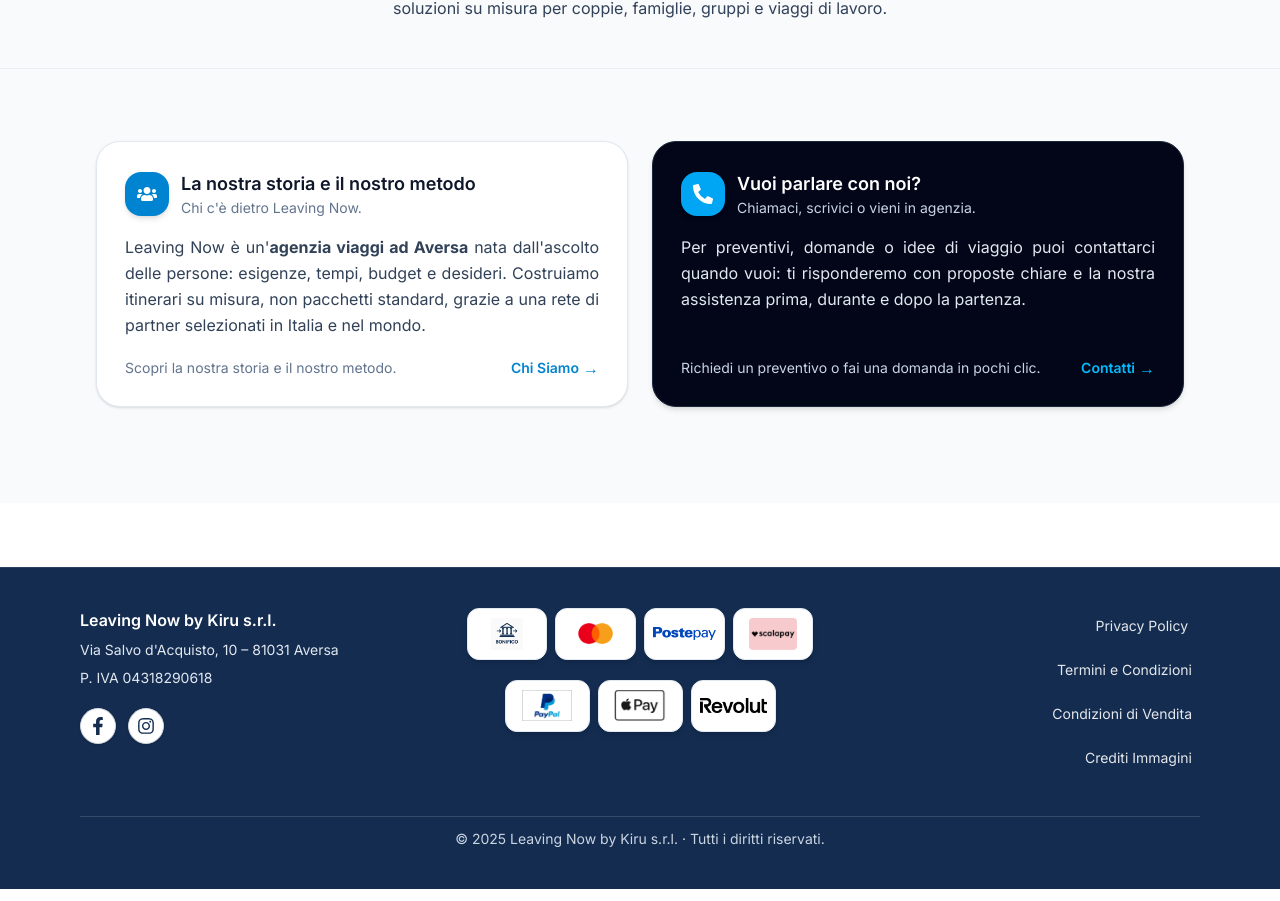
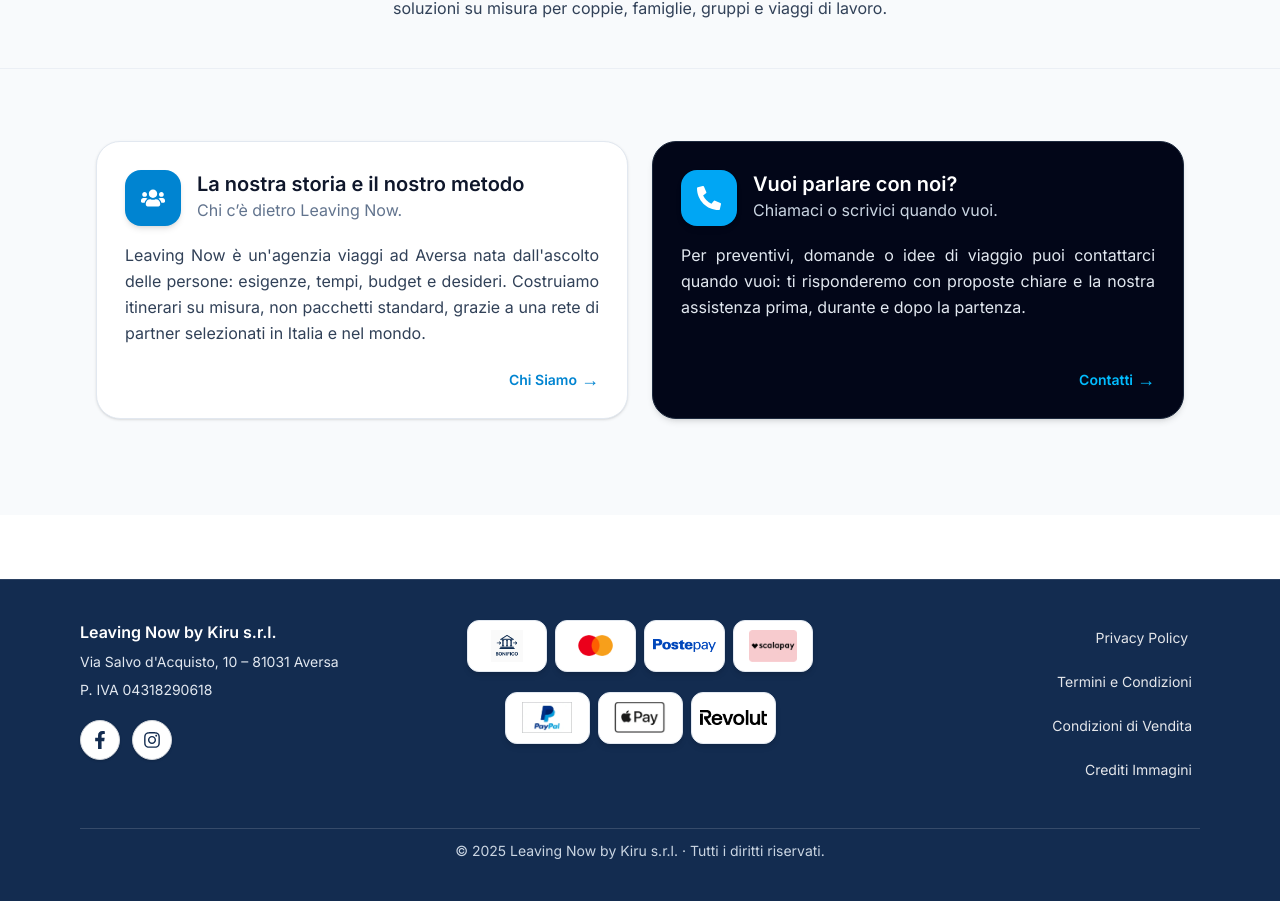
Before and after one commit to schiavonelu/leavingnow-site, a React (Vite) app: page / in a window 1280 px wide. Shown: the part 5453-6354 px from the top of the page. Built offline with nearby package versions, Linux system fonts and the light colour scheme.

Commit message:
Fix grid

```diff
--- a/src/components/ui/ReviewsSection.jsx
+++ b/src/components/ui/ReviewsSection.jsx
@@ -115,8 +115,8 @@ const reviews = [
   },
 ];
 
-const AUTO_SLIDE_MS_MOBILE = 9000;   // più tempo su mobile
-const AUTO_SLIDE_MS_DESKTOP = 15000; // più tempo su desktop
+const AUTO_SLIDE_MS_MOBILE = 12000;   // più tempo su mobile
+const AUTO_SLIDE_MS_DESKTOP = 20000; // più tempo su desktop
 const MAX_DESKTOP_PAGES = 3;
 
 const ReviewsSection = () => {
--- a/src/sections/shared/AgencyIntroStrip.jsx
+++ b/src/sections/shared/AgencyIntroStrip.jsx
@@ -6,7 +6,7 @@ const AgencyIntroStrip = ({ showHeading = true }) => {
   const { ref, isVisible } = useInView({ threshold: 0.2 });
 
   return (
-    <section className="bg-slate-50 py-10 md:py-14">
+    <section className="bg-slate-50 py-12 md:py-14">
       <div
         ref={ref}
         className={[
@@ -15,47 +15,44 @@ const AgencyIntroStrip = ({ showHeading = true }) => {
           isVisible ? "opacity-100 translate-y-0" : "opacity-0 translate-y-4",
         ].join(" ")}
       >
+        <div className="grid gap-6 md:gap-6 md:grid-cols-2 text-center md:text-left">
 
-
-        {/* Card collegate a Chi Siamo / Contatti */}
-        <div className="grid gap-4 md:gap-6 md:grid-cols-2">
-          {/* Card CHI SIAMO */}
+          {/* CARD CHI SIAMO */}
           <Link
             to="/chi-siamo"
-            className="group block focus:outline-none focus-visible:ring-2 focus-visible:ring-sky-500 focus-visible:ring-offset-2 focus-visible:ring-offset-slate-50 rounded-3xl"
+            className="group block mx-auto w-full max-w-md md:max-w-none focus:outline-none focus-visible:ring-2 focus-visible:ring-sky-500 focus-visible:ring-offset-2 rounded-3xl"
           >
-            <article className="rounded-3xl bg-white border border-slate-200 shadow-sm p-5 md:p-7 flex flex-col h-full transition-all duration-200 group-hover:shadow-md group-hover:border-sky-400">
-              <div className="flex items-center gap-3 mb-3 md:mb-4">
-                <div className="flex h-11 w-11 items-center justify-center rounded-2xl bg-sky-600 text-white shadow-md transition-transform duration-200 group-hover:scale-105">
-                  <FaUsers className="text-xl" />
+            <article className="rounded-3xl bg-white border border-slate-200 shadow-sm
+              p-6 md:p-7 flex flex-col h-full
+              transition-all duration-200 group-hover:shadow-md group-hover:border-sky-400">
+
+              <div className="flex items-center md:items-start justify-center md:justify-start gap-4 mb-4">
+                <div className="flex h-14 w-14 items-center justify-center rounded-2xl bg-sky-600 text-white shadow-md transition-transform duration-200 group-hover:scale-105">
+                  <FaUsers className="text-2xl" />
                 </div>
+
                 <div className="text-left">
-                  <h3 className="text-base md:text-lg font-semibold text-slate-900">
+                  <h3 className="text-lg md:text-xl font-semibold text-slate-900">
                     La nostra storia e il nostro metodo
                   </h3>
-                  <p className="text-xs md:text-sm text-slate-500">
-                    Chi c&apos;è dietro Leaving Now.
+                  <p className="text-sm md:text-base text-slate-500">
+                    Chi c’è dietro Leaving Now.
                   </p>
                 </div>
               </div>
 
-              {/* Testo esteso solo da md in su */}
-              <p className="hidden md:block text-sm md:text-base text-slate-700 leading-relaxed text-justify flex-1">
-                Leaving Now è un&apos;<strong>agenzia viaggi ad Aversa</strong>{" "}
-                nata dall&apos;ascolto delle persone: esigenze, tempi, budget e
-                desideri. Costruiamo itinerari su misura, non pacchetti
-                standard, grazie a una rete di partner selezionati in Italia e
-                nel mondo.
+              {/* Testo completo anche su mobile */}
+              <p className="text-sm md:text-base text-slate-700 leading-relaxed text-justify flex-1">
+                Leaving Now è un'agenzia viaggi ad Aversa nata dall'ascolto delle persone: esigenze,
+                tempi, budget e desideri. Costruiamo itinerari su misura, non pacchetti standard,
+                grazie a una rete di partner selezionati in Italia e nel mondo.
               </p>
 
-              <div className="mt-3 md:mt-5 flex items-center justify-between gap-2">
-                {/* Micro copy mobile/desktop breve */}
-                <p className="text-xs md:text-sm text-slate-500">
-                  Scopri la nostra storia e il nostro metodo.
-                </p>
-                <span className="text-xs md:text-sm font-semibold text-sky-600 flex items-center gap-1">
+              {/* LINK → ALLINEATO A DESTRA */}
+              <div className="mt-4 md:mt-6 flex items-center justify-end gap-2">
+                <span className="text-sm md:text-sm font-semibold text-sky-600 flex items-center gap-1">
                   Chi Siamo
-                  <span className="text-base leading-none transition-transform duration-200 group-hover:translate-x-0.5">
+                  <span className="text-lg leading-none transition-transform duration-200 group-hover:translate-x-0.5">
                     →
                   </span>
                 </span>
@@ -63,46 +60,48 @@ const AgencyIntroStrip = ({ showHeading = true }) => {
             </article>
           </Link>
 
-          {/* Card CONTATTI */}
+          {/* CARD CONTATTI */}
           <Link
             to="/contatti"
-            className="group block focus:outline-none focus-visible:ring-2 focus-visible:ring-sky-500 focus-visible:ring-offset-2 focus-visible:ring-offset-slate-50 rounded-3xl"
+            className="group block mx-auto w-full max-w-md md:max-w-none focus:outline-none focus-visible:ring-2 focus-visible:ring-sky-500 focus-visible:ring-offset-2 rounded-3xl"
           >
-            <article className="rounded-3xl bg-slate-950 text-slate-50 border border-slate-800 shadow-md p-5 md:p-7 flex flex-col h-full transition-all duration-200 group-hover:shadow-lg group-hover:border-sky-500">
-              <div className="flex items-center gap-3 mb-3 md:mb-4">
-                <div className="flex h-11 w-11 items-center justify-center rounded-2xl bg-sky-500 text-white shadow-md transition-transform duration-200 group-hover:scale-105">
-                  <FaPhoneAlt className="text-xl" />
+            <article className="rounded-3xl bg-slate-950 text-slate-50 border border-slate-800 shadow-md
+              p-6 md:p-7 flex flex-col h-full
+              transition-all duration-200 group-hover:shadow-lg group-hover:border-sky-500">
+
+              <div className="flex items-center md:items-start justify-center md:justify-start gap-4 mb-4">
+                <div className="flex h-14 w-14 items-center justify-center rounded-2xl bg-sky-500 text-white shadow-md transition-transform duration-200 group-hover:scale-105">
+                  <FaPhoneAlt className="text-2xl" />
                 </div>
+
                 <div className="text-left">
-                  <h3 className="text-base md:text-lg font-semibold text-white">
+                  <h3 className="text-lg md:text-xl font-semibold text-white">
                     Vuoi parlare con noi?
                   </h3>
-                  <p className="text-xs md:text-sm text-slate-300">
-                    Chiamaci, scrivici o vieni in agenzia.
+                  <p className="text-sm md:text-base text-slate-300">
+                    Chiamaci o scrivici quando vuoi.
                   </p>
                 </div>
               </div>
 
-              {/* Testo esteso solo da md in su */}
-              <p className="hidden md:block text-sm md:text-base text-slate-200 leading-relaxed text-justify flex-1">
-                Per preventivi, domande o idee di viaggio puoi contattarci
-                quando vuoi: ti risponderemo con proposte chiare e la nostra
-                assistenza prima, durante e dopo la partenza.
+              {/* Testo completo anche su mobile */}
+              <p className="text-sm md:text-base text-slate-200 leading-relaxed text-justify flex-1">
+                Per preventivi, domande o idee di viaggio puoi contattarci quando vuoi: ti risponderemo
+                con proposte chiare e la nostra assistenza prima, durante e dopo la partenza.
               </p>
 
-              <div className="mt-3 md:mt-5 flex items-center justify-between gap-2">
-                <p className="text-xs md:text-sm text-slate-300">
-                  Richiedi un preventivo o fai una domanda in pochi clic.
-                </p>
-                <span className="text-xs md:text-sm font-semibold text-sky-400 flex items-center gap-1">
+              {/* LINK → ALLINEATO A DESTRA */}
+              <div className="mt-4 md:mt-6 flex items-center justify-end gap-2">
+                <span className="text-sm md:text-sm font-semibold text-sky-400 flex items-center gap-1">
                   Contatti
-                  <span className="text-base leading-none transition-transform duration-200 group-hover:translate-x-0.5">
+                  <span className="text-lg leading-none transition-transform duration-200 group-hover:translate-x-0.5">
                     →
                   </span>
                 </span>
               </div>
             </article>
           </Link>
+
         </div>
       </div>
     </section>
--- a/src/sections/shared/Footer.jsx
+++ b/src/sections/shared/Footer.jsx
@@ -52,7 +52,7 @@ const Footer = () => {
                 target="_blank"
                 rel="noreferrer"
                 className="
-                  inline-flex h-9 w-9 items-center justify-center
+                  inline-flex h-10 w-10 items-center justify-center
                   rounded-full bg-white
                   border border-[#D1D5DB]
                   text-[#132C50]
@@ -70,7 +70,7 @@ const Footer = () => {
                 target="_blank"
                 rel="noreferrer"
                 className="
-                  inline-flex h-9 w-9 items-center justify-center
+                  inline-flex h-10 w-10 items-center justify-center
                   rounded-full bg-white
                   border border-[#D1D5DB]
                   text-[#132C50]
--- a/src/sections/shared/Navbar.jsx
+++ b/src/sections/shared/Navbar.jsx
@@ -173,7 +173,7 @@ const Navbar = () => {
                   href={FACEBOOK_URL}
                   target="_blank"
                   rel="noreferrer"
-                  className={`inline-flex h-8 w-8 items-center justify-center rounded-full border ${socialBaseClasses} hover:text-[#1877F2] hover:border-[#1877F2] transition`}
+                  className={`inline-flex h-9 w-9 items-center justify-center rounded-full border ${socialBaseClasses} hover:text-[#1877F2] hover:border-[#1877F2] transition`}
                   aria-label="Facebook"
                 >
                   <FaFacebookF className="text-lg" />
@@ -182,7 +182,7 @@ const Navbar = () => {
                   href={INSTAGRAM_URL}
                   target="_blank"
                   rel="noreferrer"
-                  className={`inline-flex h-8 w-8 items-center justify-center rounded-full border ${socialBaseClasses} hover:text-[#EB2480] hover:border-[#EB2480] transition`}
+                  className={`inline-flex h-9 w-9 items-center justify-center rounded-full border ${socialBaseClasses} hover:text-[#EB2480] hover:border-[#EB2480] transition`}
                   aria-label="Instagram"
                 >
                   <FaInstagram className="text-lg" />
```
